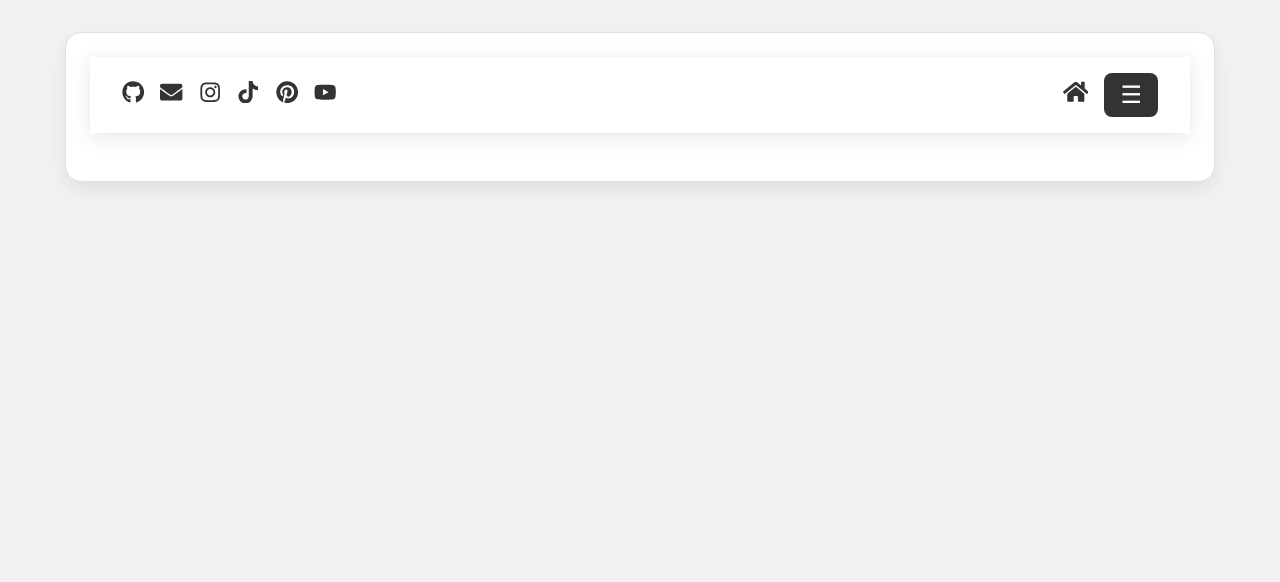
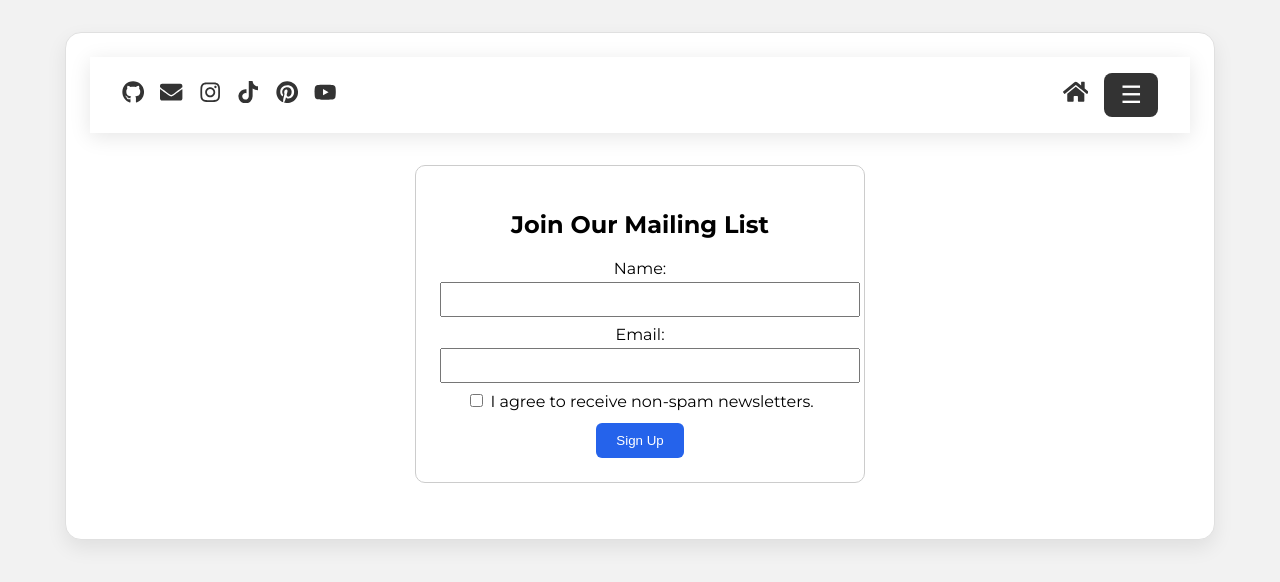
Before and after one commit to alexisbernt/Portfolio, a React (Create React App) app in the folder lexi-portfolio/: page /signup in a window 1280 px wide. Before the commit this address had no page. Shown: the top 582 px of the page. Built offline with nearby package versions, Linux system fonts and the light colour scheme.

Commit message:
Beginning of server work

```diff
--- a/lexi-portfolio/src/App.js
+++ b/lexi-portfolio/src/App.js
@@ -19,6 +19,7 @@ import LearningLog from './pages/LearningLog';
 import Funding from './pages/Funding';
 import Post1 from './pages/Posts/LearningPost1-RAG';
 import Post2 from './pages/Posts/LearningPost2';
+import SignUp from './pages/SignUp';
 
 function App() {
   return (
@@ -38,6 +39,7 @@ function App() {
             <Route path="/post1" element={<Post1 />} />
             <Route path="/post2" element={<Post2 />} />
             <Route path="/funding" element={<Funding />} />
+            <Route path="/signup" element={<SignUp />} />
           </Routes>
         </div>
       </div>
--- a/lexi-portfolio/src/pages/SignUp.js
+++ b/lexi-portfolio/src/pages/SignUp.js
@@ -0,0 +1,93 @@
+// src/pages/SignUp.js
+import React, { useState } from "react";
+
+function SignUp() {
+  const [formData, setFormData] = useState({
+    name: "",
+    email: "",
+    newsletter: false,
+  });
+
+  const [status, setStatus] = useState("");
+
+  const handleChange = (e) => {
+    const { name, value, type, checked } = e.target;
+    setFormData((prev) => ({
+      ...prev,
+      [name]: type === "checkbox" ? checked : value,
+    }));
+  };
+
+  const handleSubmit = async (e) => {
+    e.preventDefault();
+
+    try {
+      const response = await fetch("http://localhost:5000/signup", {
+        method: "POST",
+        headers: {
+          "Content-Type": "application/json",
+        },
+        body: JSON.stringify(formData),
+      });
+
+      if (response.ok) {
+        setStatus("✅ Signed up successfully!");
+        setFormData({ name: "", email: "", newsletter: false });
+      } else {
+        setStatus("⚠️ Failed to sign up. Try again.");
+      }
+    } catch (error) {
+      console.error("Error:", error);
+      setStatus("❌ Server error. Try again later.");
+    }
+  };
+
+  return (
+    <div style={{ maxWidth: "400px", margin: "2rem auto", padding: "1.5rem", border: "1px solid #ccc", borderRadius: "10px", backgroundColor: "#fff" }}>
+      <h2>Join Our Mailing List</h2>
+      <form onSubmit={handleSubmit}>
+        <label style={{ display: "block", marginBottom: "8px" }}>
+          Name:
+          <input
+            type="text"
+            name="name"
+            value={formData.name}
+            onChange={handleChange}
+            required
+            style={{ width: "100%", padding: "8px", marginTop: "4px" }}
+          />
+        </label>
+
+        <label style={{ display: "block", marginBottom: "8px" }}>
+          Email:
+          <input
+            type="email"
+            name="email"
+            value={formData.email}
+            onChange={handleChange}
+            required
+            style={{ width: "100%", padding: "8px", marginTop: "4px" }}
+          />
+        </label>
+
+        <label style={{ display: "block", marginBottom: "12px" }}>
+          <input
+            type="checkbox"
+            name="newsletter"
+            checked={formData.newsletter}
+            onChange={handleChange}
+          />{" "}
+          I agree to receive non-spam newsletters.
+        </label>
+
+        <button type="submit" style={{ padding: "10px 20px", backgroundColor: "#2563eb", color: "#fff", border: "none", borderRadius: "6px", cursor: "pointer" }}>
+          Sign Up
+        </button>
+      </form>
+
+      {status && <p style={{ marginTop: "1rem" }}>{status}</p>}
+    </div>
+  );
+}
+
+export default SignUp;
```
Also changed, not shown: lexi-portfolio/Users.json (added, +8 -0 lines), lexi-portfolio/package.json (+6 -1 lines), lexi-portfolio/server.js (added, +43 -0 lines), 1 other file (tests, documents, lock files or other folders).
